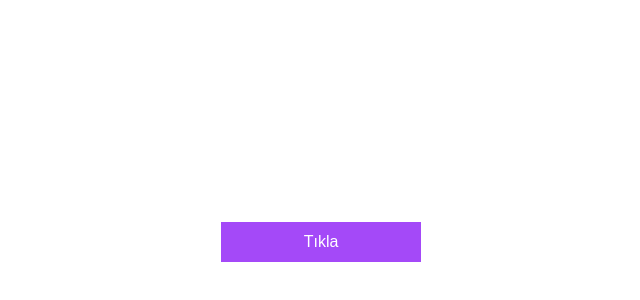
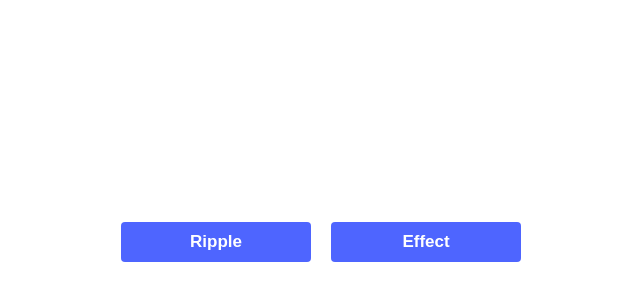
Before and after one commit to ahmetilhan24/ripple-effect, a plain HTML site: page index.html in a window 1280 px wide. Shown: the part 158-458 px from the top of the page, without its empty margins (319-959 px from the left). Drawn offline with Linux system fonts and the light colour scheme.

Commit message:
Project finished

```diff
--- a/index.css
+++ b/index.css
@@ -1,43 +1,55 @@
-*{
+* {
     margin: 0;
+    padding: 0;
+    box-sizing: border-box;
     outline: none;
+}
+
+body {
+    margin: 0;
     padding: 0;
-}
-body{
-    font-family: Arial, Helvetica, sans-serif;
+    box-sizing: border-box;
     display: flex;
     justify-content: center;
     align-items: center;
     height: 100vh;
+    letter-spacing: 0;
+    outline: none;
 }
 
-button{
+button {
+    width: 190px;
+    height: 40px;
+    margin: 10px;
+    background-color: #4e65ff;
+    color: #fff;
+    border: none;
+    overflow: hidden;
     position: relative;
-    width: 200px;
-    height: 40px;
-    background-color: rgb(164, 73, 248);
-    border: none;
-    color: #fff;
-    font-size: 16px;
-    overflow: hidden;
+    font-family: Arial, Helvetica, sans-serif;
+    font-weight: 700;
+    font-size: 17px;
+    border-radius: 4px;
 }
-button::before{
+
+button::before {
     content: '';
+    width: 190px;
+    height: 190px;
     position: absolute;
-    width: 200px;
-    height: 200px;
+    left: calc(100% * var(--xdistance));
+    top: calc(100% * var(--ydistance));
+    transform: translate(-50%, -50%) scale(1);
+    background-color: #e2ecff;
     border-radius: 50%;
-    padding: 50%;
-    background-color:  rgb(215, 173, 255);
-
-    left: Calc(100% * var(--xdistance));
-    top: Calc(100% * var(--ydistance)) ;
-    transform: translate(-50%,-50%) scale(0.5);
     opacity: 0;
-    transition: transform 1s, opacity 1s;
+    transition: all .9s ease-in-out;
 }
-button:active::before{
-    transition: 0s;
+button:active{
+    border: none !important;
+}
+button:active::before {
     opacity: 1;
     transform: translate(-50%, -50%) scale(0);
+    transition: 0s !important;
 }
--- a/index.html
+++ b/index.html
@@ -8,8 +8,8 @@
 </head>
 <body>
 
-    <button id="button">Tıkla</button>
-
+    <button class="button">Ripple</button>
+    <button class="button">Effect</button>
     <script src="./index.js"></script>
 </body>
 </html>
--- a/index.js
+++ b/index.js
@@ -1,10 +1,12 @@
-var button = document.getElementById("button");
+const button = document.getElementsByClassName("button");
 
-var root = document.documentElement;
+const root = document.documentElement;
 
-button.addEventListener("mousedown",  function(e){
-    var xdistance = (e.clientX - this.offsetLeft) / this.offsetWidth;
-    var ydistance = (e.clientY - this.offsetTop) / this.offsetHeight;
-    root.style.setProperty("--xdistance", xdistance);
-    root.style.setProperty("--ydistance", ydistance);
-})
+for (i = 0; i < button.length; i++){
+    button[i].addEventListener("mousedown", function(e){
+        var xdistance = (e.clientX - this.offsetLeft) / this.offsetWidth;
+        var ydistance = (e.clientY - this.offsetTop) / this.offsetHeight;
+        root.style.setProperty("--xdistance", xdistance);
+        root.style.setProperty("--ydistance", ydistance);
+    })
+}
```
